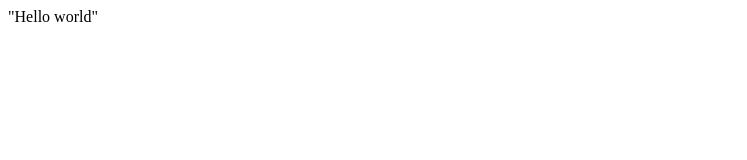
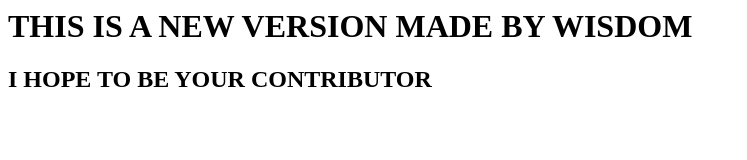
Before and after one commit to Ifeanyichukwu2277/Lunna_Github, a plain HTML site: page index.html in a window 1280 px wide. Shown: the whole page, without its empty margins (0-747 px from the left). Drawn offline with Linux system fonts and the light colour scheme.

Commit message:
Update index.html with new header content
UPDATED

```diff
--- a/index.html
+++ b/index.html
@@ -1 +1,2 @@
-"Hello world"
+<h1>THIS IS A NEW VERSION MADE BY WISDOM</h1>
+<h2>I HOPE TO BE YOUR CONTRIBUTOR</h2>
```
